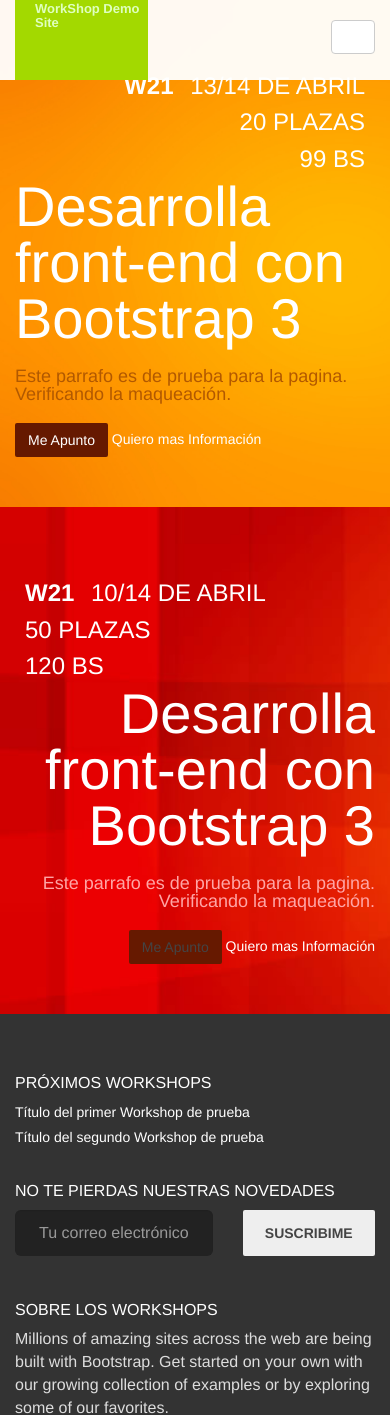
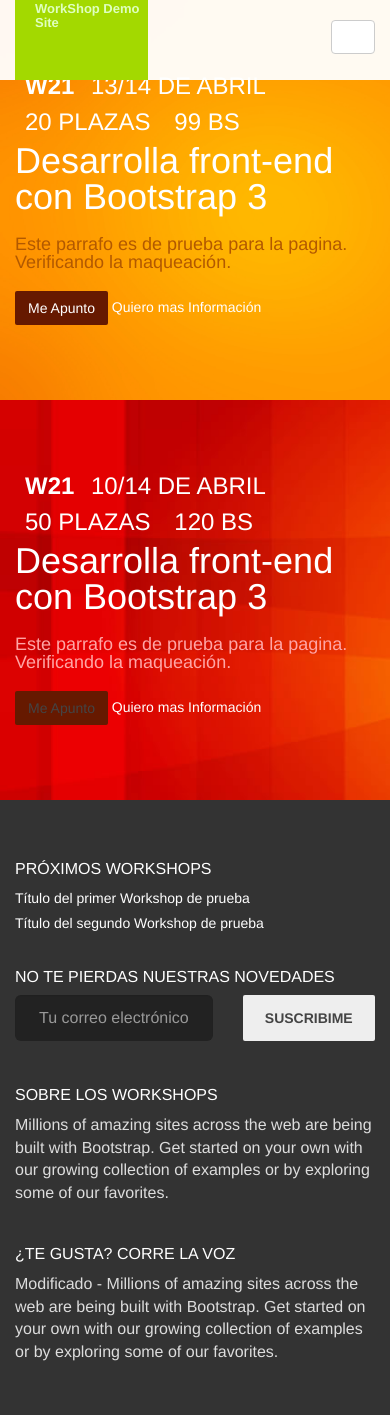
Before and after one commit to Emanuel589/practica_bootstrap, a PHP site: page / in a window 390 px wide. Shown: the top 1415 px of the page. After the commit the page ends 1361 px from the top, so only its background shows below. Run offline with PHP 8.4, Linux system fonts and the light colour scheme; some web fonts are replaced.

Commit message:
Estilos propios en los workshops utilizando media query

```diff
--- a/css/workshop.css
+++ b/css/workshop.css
@@ -21,36 +21,16 @@
 	font-weight: 400;
 }
 
-.workshop-left h3 {
-	float: right;
-	clear: right;
-	text-align: right;
-}
-
-.workshop-right h3 {
-	float: left;
-	clear: left;
-	text-align: left;
-}
-
-.workshop-left {
-	text-align: left;
-}
-
-.workshop-right {
-	text-align: right;
-}
-
 .main-info {
 
 }
 
 .main-info h2 {
 	margin: 0 0 20px 0;
-	font-size: 56px;
-	font-size: 5.6rem;
-	line-height: 56px;
-	line-height: 5.6rem;
+	font-size: 36px;
+	font-size: 3.6rem;
+	line-height: 36px;
+	line-height: 3.6rem;
 	color: #fff;
 	font-weight: 200;
 }
@@ -127,3 +107,37 @@
 	color: #444;
 	background-color: #661900;
 }
+
+/* Media query estilos para moviles - Small divices(tablets, 768px and up) */
+
+@media (min-width: 768px){
+	.main-info h2 {
+		font-size: 56px;
+		font-size: 5.6rem;
+		line-height: 56px;
+		line-height: 5.6rem;
+	}
+	.workshop-left h3 {
+		float: right;
+		clear: right;
+		text-align: right;
+	}
+
+	.workshop-right h3 {
+		float: left;
+		clear: left;
+		text-align: left;
+	}
+	.workshop-left {
+        text-align: left;
+	}
+
+	.workshop-right {
+		text-align: right;
+	}
+}
+
+/* Medium divices (desktop, 992px and up) */
+@media (min-width: 992px) {
+
+}
```
